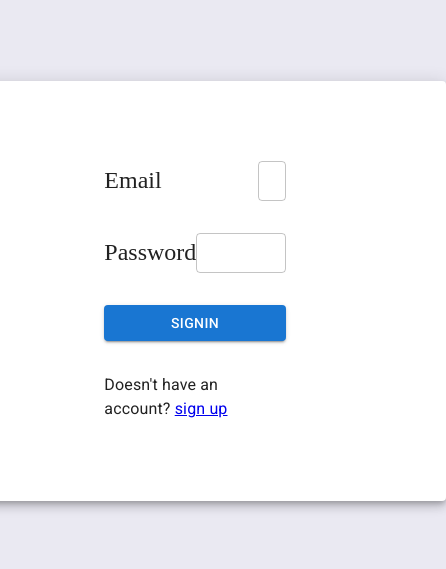
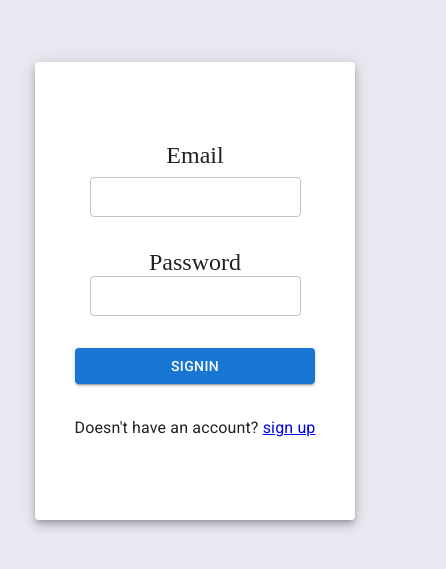
Before and after one commit to AzloRog/sls-app, a React (Vite) app: page /sign-up in a window 390 px wide. Shown: the part 139-708 px from the top of the page, 446 px wide, since content can reach past the window. Built offline with nearby package versions, Linux system fonts and the light colour scheme; no server answers; the database is empty.

Commit message:
add responsive design to signup and signin forms

```diff
--- a/src/components/ui/SigninForm.tsx
+++ b/src/components/ui/SigninForm.tsx
@@ -1,5 +1,12 @@
 import { useState } from "react";
-import { TextField, Button, Box, Paper, Typography } from "@mui/material";
+import {
+  TextField,
+  Button,
+  Box,
+  Paper,
+  Typography,
+  useMediaQuery,
+} from "@mui/material";
 import supabase from "../../supabaseClient";
 import { Link } from "react-router-dom";
 
@@ -7,6 +14,8 @@ const SigninForm = () => {
   const [email, setEmail] = useState<string>("");
   const [password, setPassword] = useState<string>("");
   const [isLoading, setIsLoading] = useState<boolean>(false);
+
+  const matches = useMediaQuery("(min-width:768px)");
 
   const handleLogin = async (e: React.FormEvent) => {
     e.preventDefault();
@@ -35,7 +44,7 @@ const SigninForm = () => {
         flexDirection: "column",
         gap: 4,
         paddingY: 10,
-        paddingX: 20,
+        paddingX: matches ? 20 : 5,
         boxShadow: 6,
         fontSize: 24,
       }}
@@ -45,7 +54,9 @@ const SigninForm = () => {
           display: "flex",
           alignItems: "center",
           justifyContent: "space-between",
-          gap: 12,
+          rowGap: 1,
+          columnGap: 12,
+          flexDirection: matches ? "row" : "column",
         }}
       >
         <label htmlFor="email">Email</label>
@@ -63,6 +74,7 @@ const SigninForm = () => {
           display: "flex",
           alignItems: "center",
           justifyContent: "space-between",
+          flexDirection: matches ? "row" : "column",
         }}
       >
         <label htmlFor="pass">Password</label>
@@ -78,8 +90,11 @@ const SigninForm = () => {
       <Button variant="contained" type="submit" disabled={isLoading}>
         SignIn
       </Button>
-      <Typography sx={{ alignSelf: "center" }}>
-        Doesn't have an account? <Link to="/sign-up">sign up</Link>
+      <Typography sx={{ alignSelf: "center", textAlign: "center" }}>
+        Doesn't have an account?{" "}
+        <Link to="/sign-up" style={{ textWrap: "nowrap" }}>
+          sign up
+        </Link>
       </Typography>
     </Paper>
   );
--- a/src/components/ui/SignupForm.tsx
+++ b/src/components/ui/SignupForm.tsx
@@ -1,5 +1,12 @@
 import { useState } from "react";
-import { TextField, Button, Box, Paper, Typography } from "@mui/material";
+import {
+  TextField,
+  Button,
+  Box,
+  Paper,
+  Typography,
+  useMediaQuery,
+} from "@mui/material";
 import supabase from "../../supabaseClient";
 import { Link } from "react-router-dom";
 
@@ -9,6 +16,8 @@ const SignupForm = () => {
   const [name, setName] = useState<string>("");
 
   const [isLoading, setIsLoading] = useState<boolean>(false);
+
+  const matches = useMediaQuery("(min-width:768px)");
 
   const handleSignup = async (e: React.FormEvent) => {
     e.preventDefault();
@@ -41,7 +50,7 @@ const SignupForm = () => {
         flexDirection: "column",
         gap: 4,
         paddingY: 10,
-        paddingX: 20,
+        paddingX: matches ? 20 : 5,
         boxShadow: 6,
         fontSize: 24,
       }}
@@ -51,7 +60,9 @@ const SignupForm = () => {
           display: "flex",
           alignItems: "center",
           justifyContent: "space-between",
-          gap: 12,
+          rowGap: 1,
+          columnGap: 12,
+          flexDirection: matches ? "row" : "column",
         }}
       >
         <label htmlFor="email">Email</label>
@@ -69,7 +80,9 @@ const SignupForm = () => {
           display: "flex",
           alignItems: "center",
           justifyContent: "space-between",
-          gap: 12,
+          rowGap: 1,
+          columnGap: 12,
+          flexDirection: matches ? "row" : "column",
         }}
       >
         <label htmlFor="name">User name</label>
@@ -82,12 +95,14 @@ const SignupForm = () => {
           type="text"
         />
       </Box>
-
       <Box
         sx={{
           display: "flex",
           alignItems: "center",
           justifyContent: "space-between",
+          rowGap: 1,
+          columnGap: 12,
+          flexDirection: matches ? "row" : "column",
         }}
       >
         <label htmlFor="pass">Password</label>
@@ -104,8 +119,11 @@ const SignupForm = () => {
       <Button variant="contained" type="submit" disabled={isLoading}>
         SignUp
       </Button>
-      <Typography sx={{ alignSelf: "center" }}>
-        Already have an account? <Link to="/sign-in">sign in</Link>
+      <Typography sx={{ alignSelf: "center", textAlign: "center" }}>
+        Already have an account?{" "}
+        <Link to="/sign-in" style={{ textWrap: "nowrap" }}>
+          sign in
+        </Link>
       </Typography>
     </Paper>
   );
```
